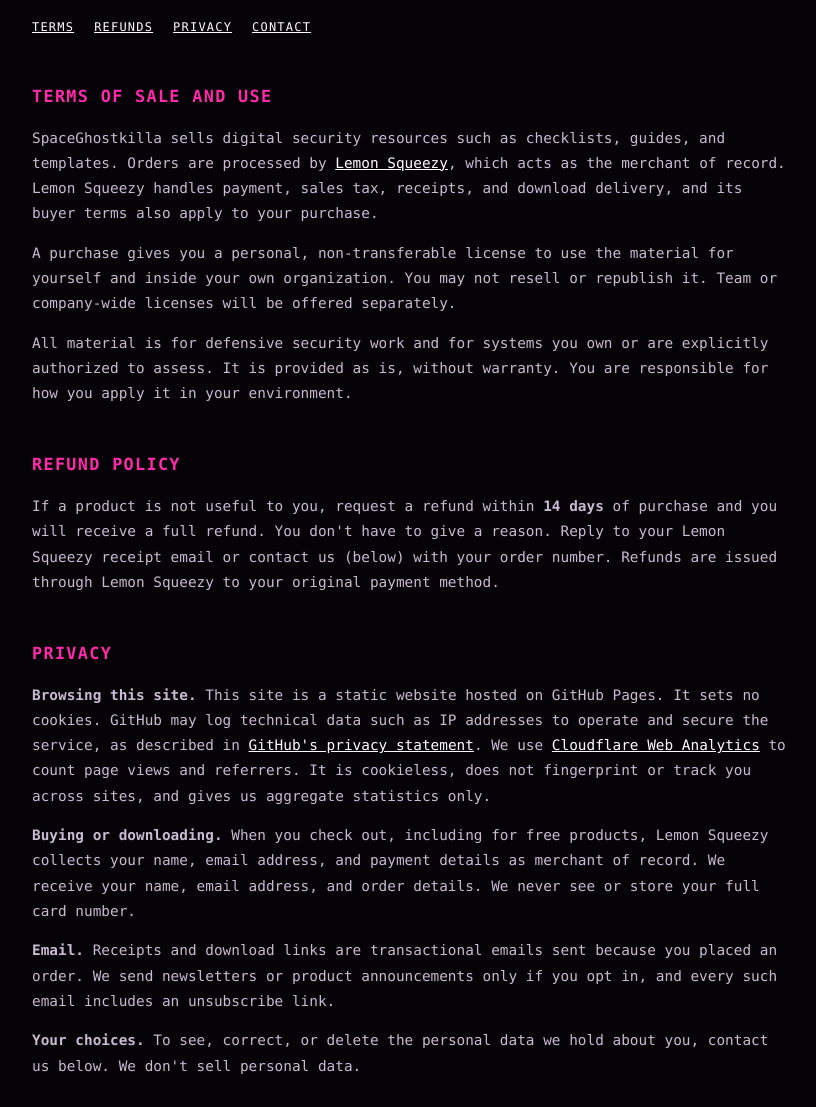
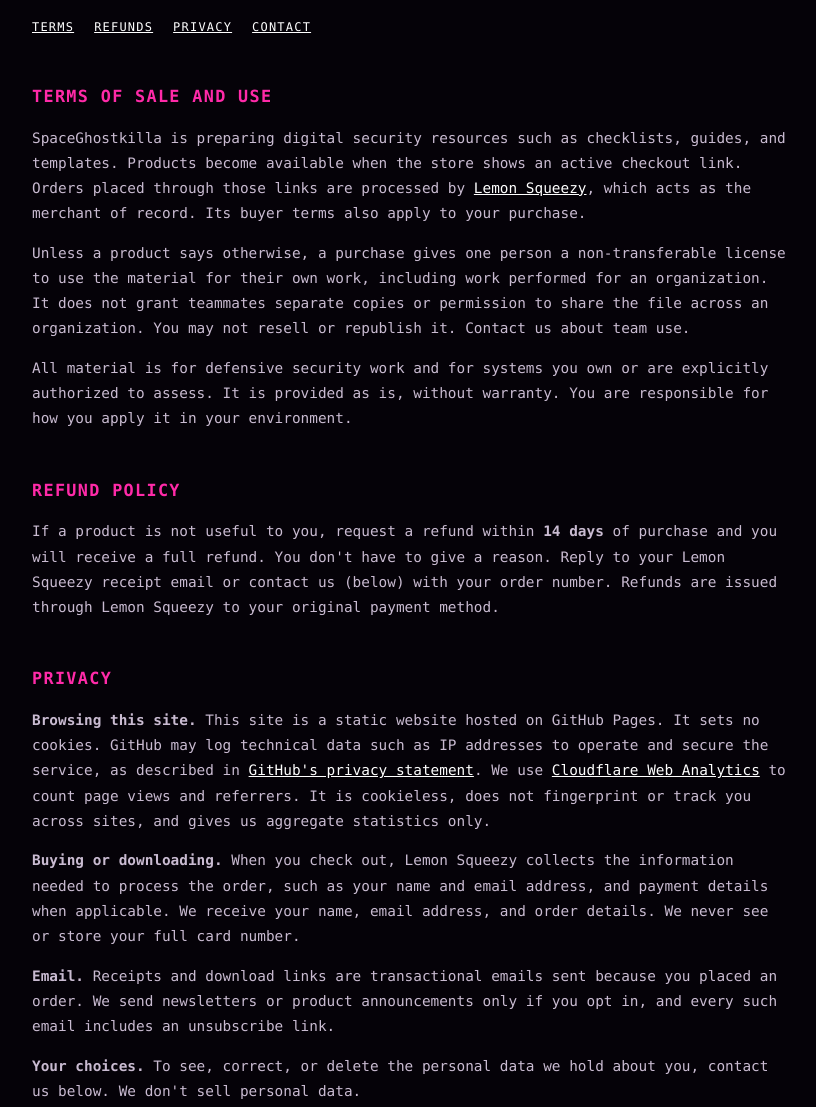
Before and after one commit to jordanistan/spaceghostkilla, a plain HTML site: page legal.html in a window 1280 px wide. Shown: the part 248-1355 px from the top of the page, without its empty margins (228-1044 px from the left). Drawn offline with Linux system fonts and the light colour scheme.

Commit message:
fix: align legal copy with unreleased products and free checkout

```diff
--- a/legal.html
+++ b/legal.html
@@ -30,8 +30,8 @@
     </nav>
 
     <h2 id="terms">Terms of sale and use</h2>
-    <p>SpaceGhostkilla sells digital security resources such as checklists, guides, and templates. Orders are processed by <a href="https://www.lemonsqueezy.com/" rel="noopener">Lemon Squeezy</a>, which acts as the merchant of record. Lemon Squeezy handles payment, sales tax, receipts, and download delivery, and its buyer terms also apply to your purchase.</p>
-    <p>A purchase gives you a personal, non-transferable license to use the material for yourself and inside your own organization. You may not resell or republish it. Team or company-wide licenses will be offered separately.</p>
+    <p>SpaceGhostkilla is preparing digital security resources such as checklists, guides, and templates. Products become available when the store shows an active checkout link. Orders placed through those links are processed by <a href="https://www.lemonsqueezy.com/" rel="noopener">Lemon Squeezy</a>, which acts as the merchant of record. Its buyer terms also apply to your purchase.</p>
+    <p>Unless a product says otherwise, a purchase gives one person a non-transferable license to use the material for their own work, including work performed for an organization. It does not grant teammates separate copies or permission to share the file across an organization. You may not resell or republish it. Contact us about team use.</p>
     <p>All material is for defensive security work and for systems you own or are explicitly authorized to assess. It is provided as is, without warranty. You are responsible for how you apply it in your environment.</p>
 
     <h2 id="refunds">Refund policy</h2>
@@ -39,7 +39,7 @@
 
     <h2 id="privacy">Privacy</h2>
     <p><strong>Browsing this site.</strong> This site is a static website hosted on GitHub Pages. It sets no cookies. GitHub may log technical data such as IP addresses to operate and secure the service, as described in <a href="https://docs.github.com/en/site-policy/privacy-policies/github-general-privacy-statement" rel="noopener">GitHub's privacy statement</a>. We use <a href="https://www.cloudflare.com/web-analytics/" rel="noopener">Cloudflare Web Analytics</a> to count page views and referrers. It is cookieless, does not fingerprint or track you across sites, and gives us aggregate statistics only.</p>
-    <p><strong>Buying or downloading.</strong> When you check out, including for free products, Lemon Squeezy collects your name, email address, and payment details as merchant of record. We receive your name, email address, and order details. We never see or store your full card number.</p>
+    <p><strong>Buying or downloading.</strong> When you check out, Lemon Squeezy collects the information needed to process the order, such as your name and email address, and payment details when applicable. We receive your name, email address, and order details. We never see or store your full card number.</p>
     <p><strong>Email.</strong> Receipts and download links are transactional emails sent because you placed an order. We send newsletters or product announcements only if you opt in, and every such email includes an unsubscribe link.</p>
     <p><strong>Your choices.</strong> To see, correct, or delete the personal data we hold about you, contact us below. We don't sell personal data.</p>
 
```
